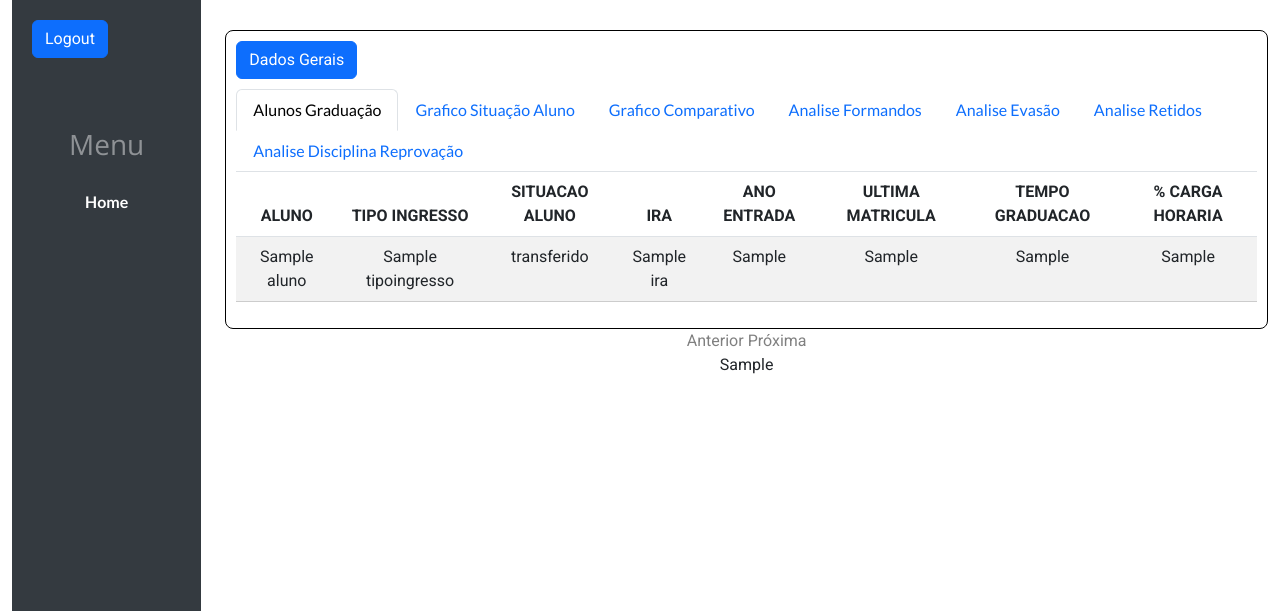
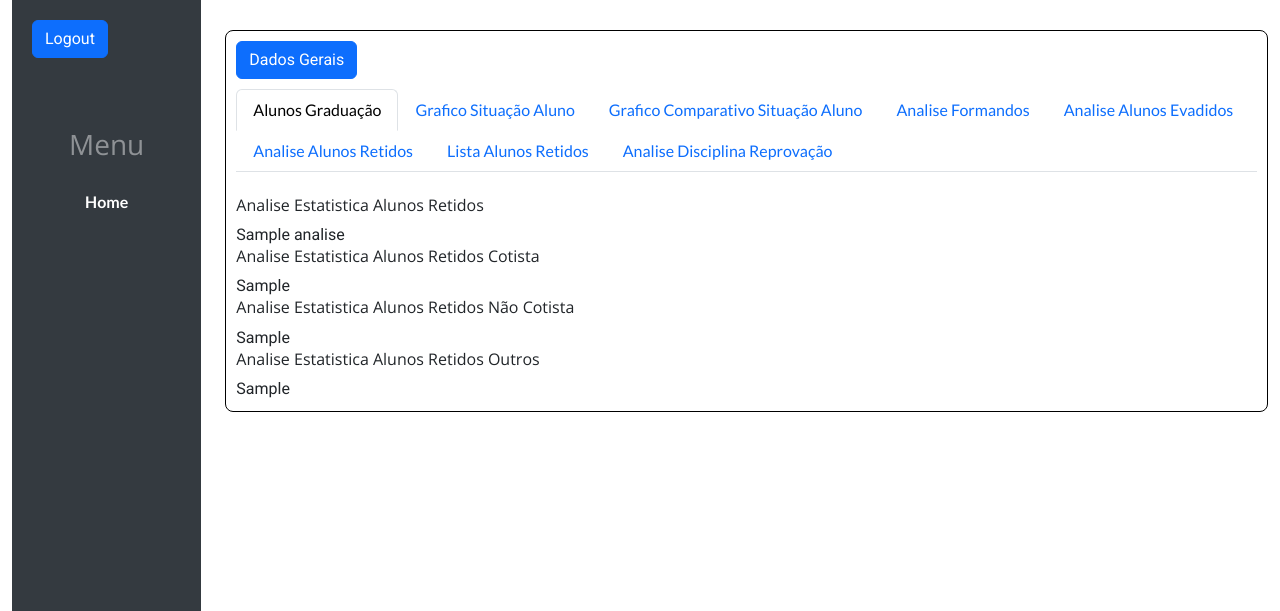
Before and after one commit to AlineSotte/tcc_ufjf_fllask, a Flask app: template templates/analise_retidos.html in a window 1280 px wide. Shown: the top 611 px of the page. Run offline with Flask 3, Linux system fonts and the light colour scheme; the template is opened without the code that fills it: most values are stand-ins (such as "Sample title", 1, 10 or a date in 2020); some libraries are stand-ins or nearby versions.

Commit message:
Refatoração e ajuste filtro

```diff
--- a/app.py
+++ b/app.py
@@ -169,19 +169,38 @@ def analise_formandos(id_usuario,id):
     return render_template('analise_formandos.html', id_usuario=id_usuario,id=id,
                            analise=analise,analise2=analise2,analise3=analise3,analise4=analise4)
 
-@app.route('/analise_retidos/<int:id_usuario>/<int:id>', methods=['GET'])
-def analise_retidos(id_usuario, id):
+@app.route('/alunos_retidos/<int:id_usuario>/<int:id>', methods=['GET'])
+def alunos_retidos(id_usuario, id):
     analise = instancia.analise_retidos(id)
+    meu_valor_padrao=''
+    filtro_ano= request.args.get('filtro_ano',meu_valor_padrao)
     page = request.args.get('page', default=1, type=int)
     per_page = 5
     start_idx = (page - 1) * per_page
     end_idx = start_idx + per_page
     num_pages = math.ceil(len(analise) / per_page)
-    filtro_pagina = analise.iloc[start_idx:end_idx]
+    if filtro_ano != '':
+        busca = analise[analise['ANO ENTRADA'].astype(str).str.contains(filtro_ano)].reset_index(drop=True)
+        num_pages = len(busca) // per_page + 1
+        data = busca.iloc[start_idx:end_idx]
+    else:
+        num_pages = len(analise) // per_page + 1
+        data = analise.iloc[start_idx:end_idx]
     grafico_analise_retido = instancia.grafico_retido_por_situacao(analise).to_html(full_html=False)
+    return render_template('alunos_retidos.html', id_usuario=id_usuario, id=id,
+                           data=data,num_pages=num_pages, page=page,
+                           per_page=per_page,grafico_analise_retido=grafico_analise_retido)
+
+@app.route('/analise_retidos/<int:id_usuario>/<int:id>', methods=['GET'])
+def analise_retidos(id_usuario, id):
+    arquivo_retidos = instancia.analise_retidos(id)
+    analise = instancia.analise_estatistica_retido_total(arquivo_retidos).to_html(classes='table table-strip')
+    analise1= instancia.analise_estatistica_retido_cotista(arquivo_retidos).to_html(classes='table table-strip')
+    analise2 = instancia.analise_estatistica_retido_n_cotista(arquivo_retidos).to_html(classes='table table-strip')
+    analise3 = instancia.analise_estatistica_retido_outros(arquivo_retidos).to_html(classes='table table-strip')
     return render_template('analise_retidos.html', id_usuario=id_usuario, id=id,
-                           data=filtro_pagina,num_pages=num_pages, page=page,
-                           per_page=per_page, grafico_analise_retido=grafico_analise_retido)
+                           analise=analise, analise2=analise2, analise1=analise1,
+                           analise3=analise3)
 
 @app.route('/analise_evasao/<int:id_usuario>/<int:id>', methods=['GET'])
 def analise_evasao(id_usuario, id):
@@ -194,9 +213,6 @@ def analise_evasao(id_usuario, id):
                            id=id, analise=analise, analise1=analise1,analise2=analise2,
                            analise3=analise3,analise4=analise4)
 
-@app.route('/matricula_periodo/<int:id_usuario>/<int:id>', methods=['GET'])
-def matricula_periodo(id_usuario, id):
-        return render_template('analise_evasao.html', id_usuario=id_usuario, id=id)
 
 if __name__ == '__main__':
     app.run(debug=True)
--- a/templates/analise_retidos.html
+++ b/templates/analise_retidos.html
@@ -1,51 +1,15 @@
 {% extends "base_analise.html" %} {% block content2 %}
-
-<div id="scroll-tabela">
-    <table class="table table-striped">
-      <thead>
-        <tr>
-          <th>ALUNO</th>
-          <th>TIPO INGRESSO</th>
-          <th>SITUACAO ALUNO</th>
-          <th>IRA</th>
-          <th>ANO ENTRADA</th>
-          <th>ULTIMA MATRICULA</th>
-          <th>TEMPO GRADUACAO</th>
-          <th> % CARGA HORARIA</th>
-        </tr>
-      </thead>
-      <tbody>
-        {% for index,aluno in data.iterrows() %}
-        <tr>
-          <td>{{ aluno['ALUNO'] }}</td>
-          <td>{{ aluno['TIPOINGRESSO'] }}</td>
-          <td>{{ aluno['SITUACAO_ALUNO'] }}</td>
-          <td>{{ aluno['IRA'] }}</td>
-          <td>{{ aluno['ANO ENTRADA'] }}</td>
-          <td>{{ aluno['ULTIMA MATRICULA'] }}</td>
-          <td>{{ aluno['TEMPO GRADUACAO'] }}</td>
-          <td>{{ aluno['% CARGA HORARIA'] }}</td>
-        </tr>
-        {% endfor %}
-      </tbody>
-    </table>
-  </div>
-</div>
-<div>
-  {% if page > 1 %}
-  <a href="{{ url_for('analise_retidos', id_usuario=id_usuario, id=id, page=page-1, filtro=request.args.get('filtro'), situacao=request.args.get('situacao')) }}">Anterior</a>
-  {% else %}
-  <a class="disabled">Anterior</a>
-  {% endif %}
-
-  {% if page < num_pages %}
-  <a href="{{ url_for('analise_retidos', id_usuario=id_usuario, id=id, page=page+1, filtro=request.args.get('filtro'), situacao=request.args.get('situacao')) }}">Próxima</a>
-  {% else %}
-  <a class="disabled">Próxima</a>
-  {% endif %}
-
-</div>
-<div>
-{{grafico_analise_retido|safe}}
-</di>
+  <br/>
+  <h6>Analise Estatistica Alunos Retidos</h6>
+  {{ analise|safe }}
+  <br/>
+  <h6>Analise Estatistica Alunos Retidos Cotista</h6>
+  {{ analise1|safe }}
+  <br/>
+  <h6>Analise Estatistica Alunos Retidos Não Cotista</h6>
+  {{ analise2|safe }}
+  <br/>
+  <h6>Analise Estatistica Alunos Retidos Outros</h6>
+  {{ analise3|safe }}
+  <br/>
 {% endblock %}
--- a/templates/base_analise.html
+++ b/templates/base_analise.html
@@ -27,7 +27,7 @@
     <li class="nav-item">
       <a class="nav-link"
       href="{{ url_for('grafico_comparativo', id_usuario=id_usuario,id=id) }}"
-      > Grafico Comparativo</a
+      > Grafico Comparativo Situação Aluno</a
     >
     </li>
     <li class="nav-item">
@@ -38,16 +38,23 @@
     <li class="nav-item">
       <a class="nav-link"
       href="{{ url_for('analise_evasao', id_usuario=id_usuario,id=id) }}"
-      > Analise Evasão</a
+      > Analise Alunos Evadidos</a
     >
   </li>
     <li class="nav-item">
     <a class="nav-link"
     href="{{ url_for('analise_retidos', id_usuario=id_usuario,id=id) }}"
-    > Analise Retidos</a
+    > Analise Alunos Retidos</a
   >
   </li>
-    <li class="nav-item">
+  </li>
+  <li class="nav-item">
+    <a class="nav-link"
+    href="{{ url_for('alunos_retidos', id_usuario=id_usuario,id=id) }}"
+    > Lista Alunos Retidos</a
+    >
+  </li>
+  <li class="nav-item">
       <a class="nav-link"
       href="{{ url_for('disicplinas_reprovacao', id_usuario=id_usuario,id=id) }}"
       > Analise Disciplina Reprovação</a
--- a/templates/disicplinas_reprovacao.html
+++ b/templates/disicplinas_reprovacao.html
@@ -31,6 +31,7 @@
 </div>
 
 <script>
+
   var filtro_ano = "{{ request.args.get('filtro_ano', '') }}";
   var termo = "{{ request.args.get('termo', '') }}";
   var filtro_periodo = "{{ request.args.get('filtro_periodo', '') }}";
```
Also changed, not shown: analise.py (+17 -4 lines), templates/alunos_retidos.html (added, +63 -0 lines), templates/dashboard.html (+16 -16 lines).
